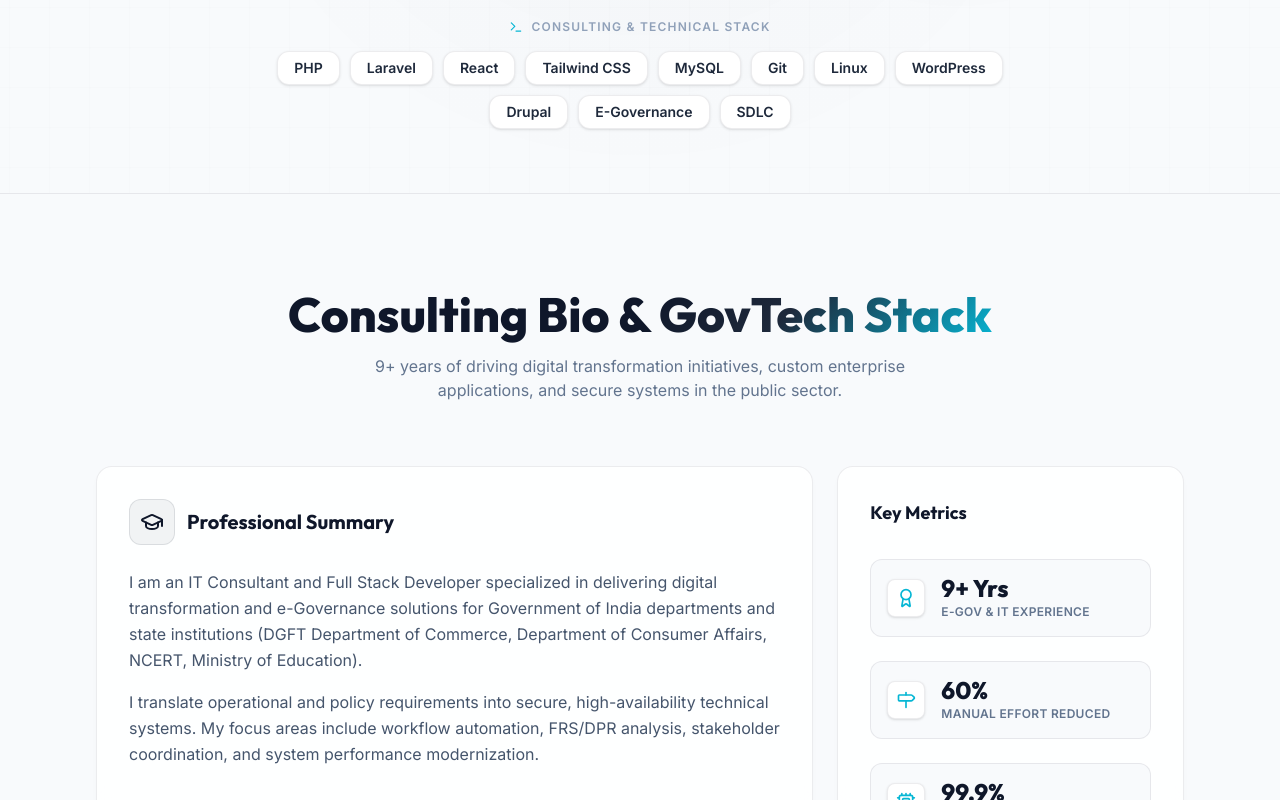
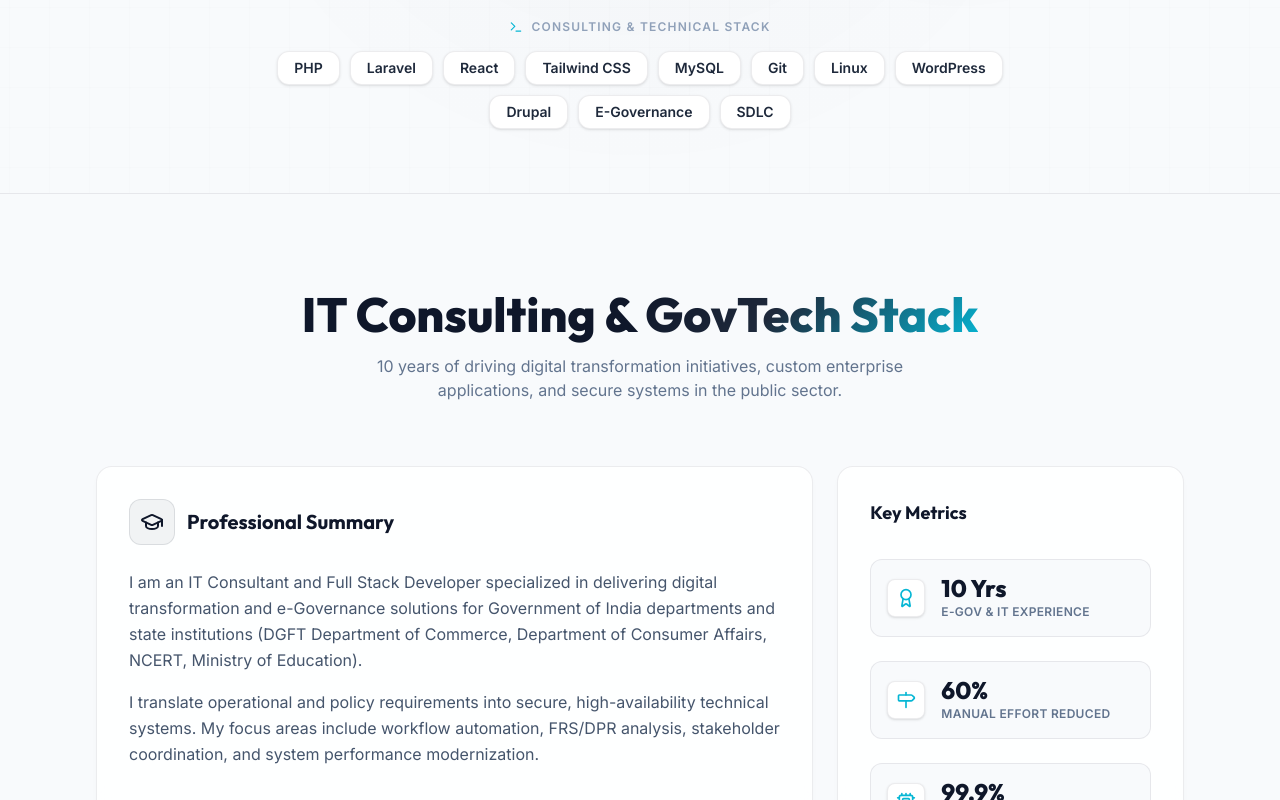
Before and after one commit to AchalSaxena/achalportfolio, a React (Vite) app: page / in a window 1280 px wide. Shown: the part 786-1586 px from the top of the page. Built offline with nearby package versions, Linux system fonts and the light colour scheme; no server answers; the database is empty.

Commit message:
Update experience to 10 years and IT consulting text

```diff
--- a/src/components/About.tsx
+++ b/src/components/About.tsx
@@ -24,7 +24,7 @@ export default function About() {
   ];
 
   const stats = [
-    { count: '9+ Yrs', label: 'E-Gov & IT Experience', icon: <Award className="w-5 h-5 text-brand-cyan" /> },
+    { count: '10 Yrs', label: 'E-Gov & IT Experience', icon: <Award className="w-5 h-5 text-brand-cyan" /> },
     { count: '60%', label: 'Manual Effort Reduced', icon: <Milestone className="w-5 h-5 text-brand-cyan" /> },
     { count: '99.9%', label: 'System Uptime Maintained', icon: <Cpu className="w-5 h-5 text-brand-cyan" /> },
   ];
@@ -42,10 +42,10 @@ export default function About() {
     <section id="about" className="py-24 px-4 md:px-8 max-w-6xl mx-auto border-b border-light-border">
       <div className="text-center mb-16">
         <h2 className="font-display text-3xl sm:text-5xl font-extrabold text-brand-navy mb-4">
-          Consulting Bio & <span className="text-gradient">GovTech Stack</span>
+          IT Consulting & <span className="text-gradient">GovTech Stack</span>
         </h2>
         <p className="text-slate-500 text-base max-w-xl mx-auto">
-          9+ years of driving digital transformation initiatives, custom enterprise applications, and secure systems in the public sector.
+          10 years of driving digital transformation initiatives, custom enterprise applications, and secure systems in the public sector.
         </p>
       </div>
 
--- a/src/components/Hero.tsx
+++ b/src/components/Hero.tsx
@@ -102,7 +102,7 @@ export default function Hero() {
 
         {/* Catchy Subtitle */}
         <p className="text-slate-600 text-lg md:text-xl font-normal max-w-3xl mb-10 leading-relaxed">
-          Hi, I'm <strong className="text-brand-navy font-semibold">Achal Saxena</strong>. An IT Professional & Developer with 9+ years of experience delivering workflow automation, requirement analysis, and e-Governance platforms for Indian ministries and departments.
+          Hi, I'm <strong className="text-brand-navy font-semibold">Achal Saxena</strong>. An IT Professional & Developer with 10 years of experience delivering workflow automation, requirement analysis, and e-Governance platforms for Indian ministries and departments.
         </p>
 
         {/* Interactive call to actions */}
```
